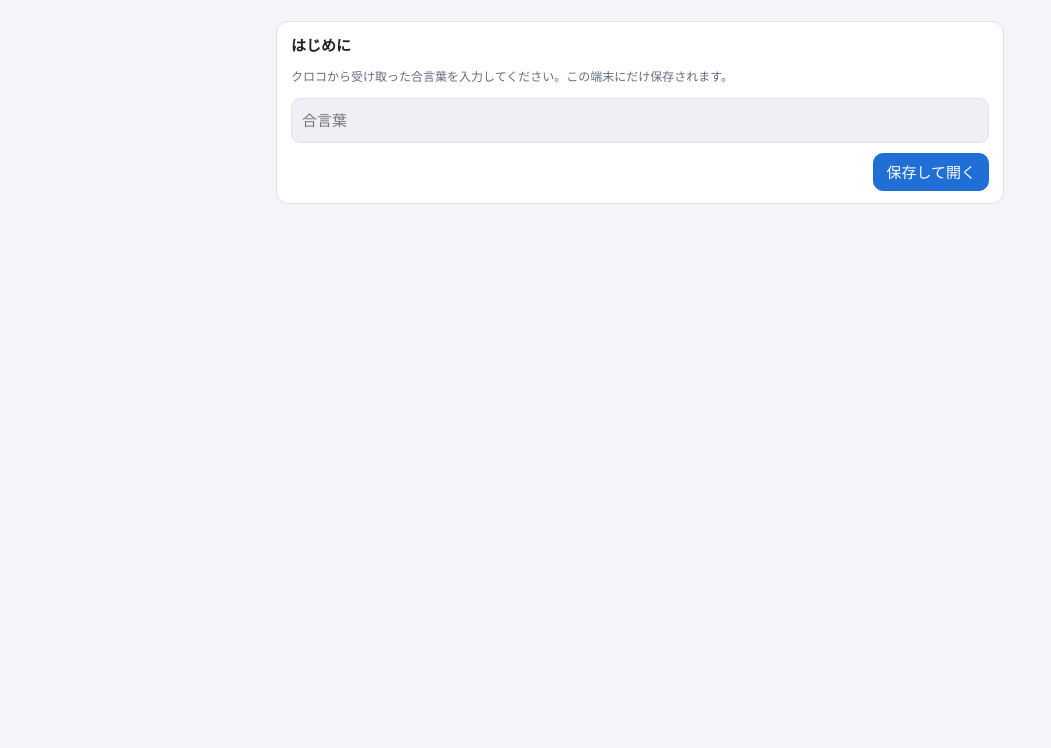
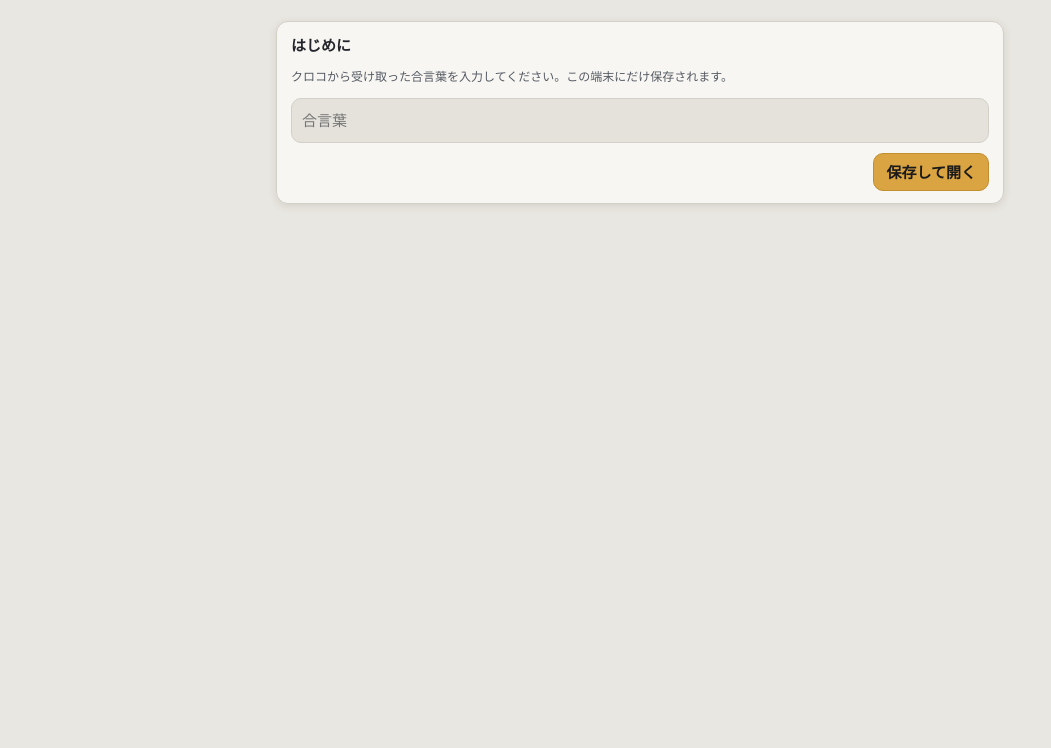
Before and after one commit to naoto-web/keirin-yosou-ai, a plain HTML site: page index.html in a window 1280 px wide. Shown: the part 52-800 px from the top of the page, without its empty margins (0-1051 px from the left). Drawn offline with Linux system fonts and the light colour scheme.

Commit message:
publish 20261009-102746

```diff
--- a/css/app.css
+++ b/css/app.css
@@ -1,17 +1,18 @@
-/* 競輪予想AI — 画面共通スタイル（スマホ優先・ダーク既定／ライトにも対応） */
-:root {
-  --bg: #14161c; --panel: #1d2028; --panel2: #252935; --line: #323746;
-  --text: #e8eaf0; --muted: #9aa1b2; --accent: #5aa9ff;
-  --buy: #36c48a; --skip: #8a90a0; --hit: #ffcf4a; --miss: #ef6b6b; --warn: #ffb347;
-  --l1: #e65b5b; --l2: #4f8fe6; --l3: #3fb27f; --l4: #d6a43a; --l5: #a874e0;
+/* 競輪予想AI — 画面共通スタイル（スマホ優先）
+   🔄2026-10-09 Naoto「黒背景を白背景に・シフトアプリみたいな感じで」
+   ＝OKL楽屋（仕事/OKLチーム/スマホアプリ/本番/web/css/app.css）の白背景の色をそのまま使う。
+   スマホがダーク設定でも黒地にしない（テーマの切り替えは持たない）。
+   地＝少し温かいオフホワイト／字＝真っ黒でない濃いグレー／選択中＝紫／主ボタン＝金 */
+:root,
+:root[data-theme="dark"],
+:root[data-theme="light"] {
+  color-scheme: light;
+  --bg: #e9e7e1; --panel: #f7f6f2; --panel2: #e4e2db; --line: #d3d0c7;
+  --text: #23252a; --muted: #555a63; --accent: #5b3fd6;
+  --btn: #d9a441; --btn-line: #c28f2e; --on-btn: #1a1a1a;
+  --buy: #16804a; --skip: #6f737b; --hit: #8a5d00; --miss: #c62828; --warn: #b8561f;
+  --hit-soft: #fbefd5; --shadow: 0 2px 8px rgba(60, 50, 30, .12);
   --radius: 12px;
-}
-@media (prefers-color-scheme: light) {
-  :root:not([data-theme="dark"]) {
-    --bg: #f4f5f8; --panel: #ffffff; --panel2: #eef0f5; --line: #dde0e8;
-    --text: #1b1e26; --muted: #646b7d; --accent: #1f6fd6;
-    --buy: #16955f; --skip: #7b8191; --hit: #b98700; --miss: #cc3d3d; --warn: #c27100;
-  }
 }
 * { box-sizing: border-box; }
 html, body { margin: 0; background: var(--bg); color: var(--text); }
@@ -31,12 +32,12 @@ main { max-width: 760px; margin: 0 auto; padding: 12px 16px 40px; overflow-wrap:
 /* 🪤グリッドの子は既定で中身の幅より縮まない＝長い見送り理由が画面幅を押し広げて右が切れた（10/9実機確認） */
 .ritem > *, .sum > *, .kv > *, .row > * { min-width: 0; }
 
-.card { background: var(--panel); border: 1px solid var(--line); border-radius: var(--radius); padding: 12px 14px; margin: 10px 0; }
+.card { background: var(--panel); border: 1px solid var(--line); border-radius: var(--radius); padding: 12px 14px; margin: 10px 0; box-shadow: var(--shadow); }
 .card h2 { font-size: 15px; margin: 0 0 8px; }
 .row { display: flex; align-items: center; gap: 8px; }
 .spacer { flex: 1; }
 .btn { background: var(--panel2); border: 1px solid var(--line); border-radius: 10px; padding: 7px 12px; cursor: pointer; }
-.btn.primary { background: var(--accent); border-color: var(--accent); color: #fff; }
+.btn.primary { background: var(--btn); border-color: var(--btn-line); color: var(--on-btn); font-weight: 700; }
 .input { width: 100%; background: var(--panel2); border: 1px solid var(--line); border-radius: 10px; padding: 10px; color: var(--text); font: inherit; }
 
 /* 日付ナビ・小計 */
@@ -68,10 +69,10 @@ main { max-width: 760px; margin: 0 auto; padding: 12px 16px 40px; overflow-wrap:
 .badge { display: inline-block; border-radius: 6px; padding: 1px 7px; font-size: 12px; font-weight: 700; line-height: 1.6; }
 .badge.buy { background: color-mix(in srgb, var(--buy) 22%, transparent); color: var(--buy); }
 .badge.skip { background: color-mix(in srgb, var(--skip) 22%, transparent); color: var(--skip); }
-.badge.hit { background: color-mix(in srgb, var(--hit) 25%, transparent); color: var(--hit); }
+.badge.hit { background: var(--hit-soft); color: var(--hit); }
 .badge.miss { background: color-mix(in srgb, var(--miss) 18%, transparent); color: var(--miss); }
 .badge.st { background: var(--panel2); color: var(--muted); font-weight: 500; }
-.badge.girls { background: color-mix(in srgb, #ff7eb6 22%, transparent); color: #ff7eb6; }
+.badge.girls { background: #fbe1ef; color: #b0306e; }
 .badge.grade { background: var(--panel2); color: var(--text); }
 
 /* レース詳細 */
@@ -79,14 +80,14 @@ main { max-width: 760px; margin: 0 auto; padding: 12px 16px 40px; overflow-wrap:
 .lines { display: flex; flex-wrap: wrap; gap: 10px; margin-top: 6px; }
 .line { display: flex; gap: 3px; }
 .car { width: 30px; height: 30px; border-radius: 8px; display: grid; place-items: center; font-weight: 700; color: #111; }
-.car.c1 { background: #f4f4f4; } .car.c2 { background: #222; color: #fff; } .car.c3 { background: #e24b4b; color: #fff; }
+.car.c1 { background: #fff; box-shadow: inset 0 0 0 1px var(--line); } .car.c2 { background: #222; color: #fff; } .car.c3 { background: #e24b4b; color: #fff; }
 .car.c4 { background: #3b6fd8; color: #fff; } .car.c5 { background: #f0d64a; } .car.c6 { background: #3fa45b; color: #fff; }
 .car.c7 { background: #f08a3c; } .car.c8 { background: #f29ac0; } .car.c9 { background: #8a5bd6; color: #fff; }
 table { width: 100%; border-collapse: collapse; font-size: 13px; }
 th, td { padding: 6px 4px; border-bottom: 1px solid var(--line); text-align: left; vertical-align: top; }
 th { color: var(--muted); font-weight: 500; font-size: 12px; }
 td.r, th.r { text-align: right; }
-tr.hitrow td { background: color-mix(in srgb, var(--hit) 16%, transparent); }
+tr.hitrow td { background: var(--hit-soft); }
 .cmt { color: var(--muted); font-size: 12px; }
 .kv { display: grid; grid-template-columns: auto 1fr; gap: 2px 12px; font-size: 13px; }
 .kv .k { color: var(--muted); }
```
